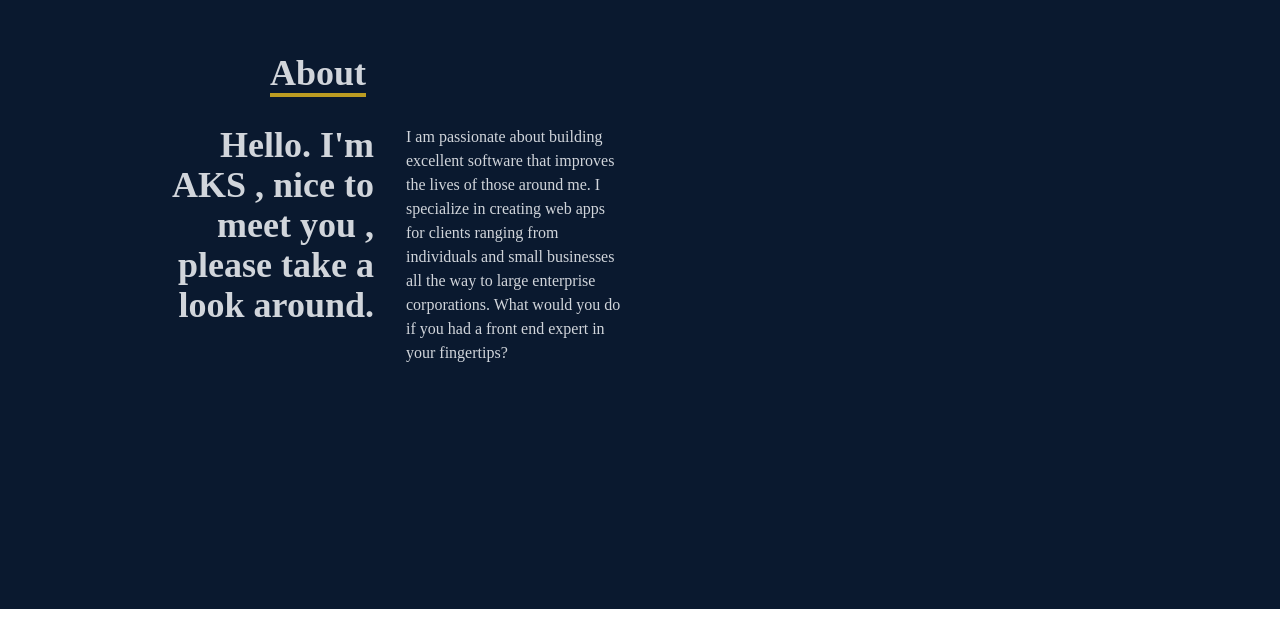
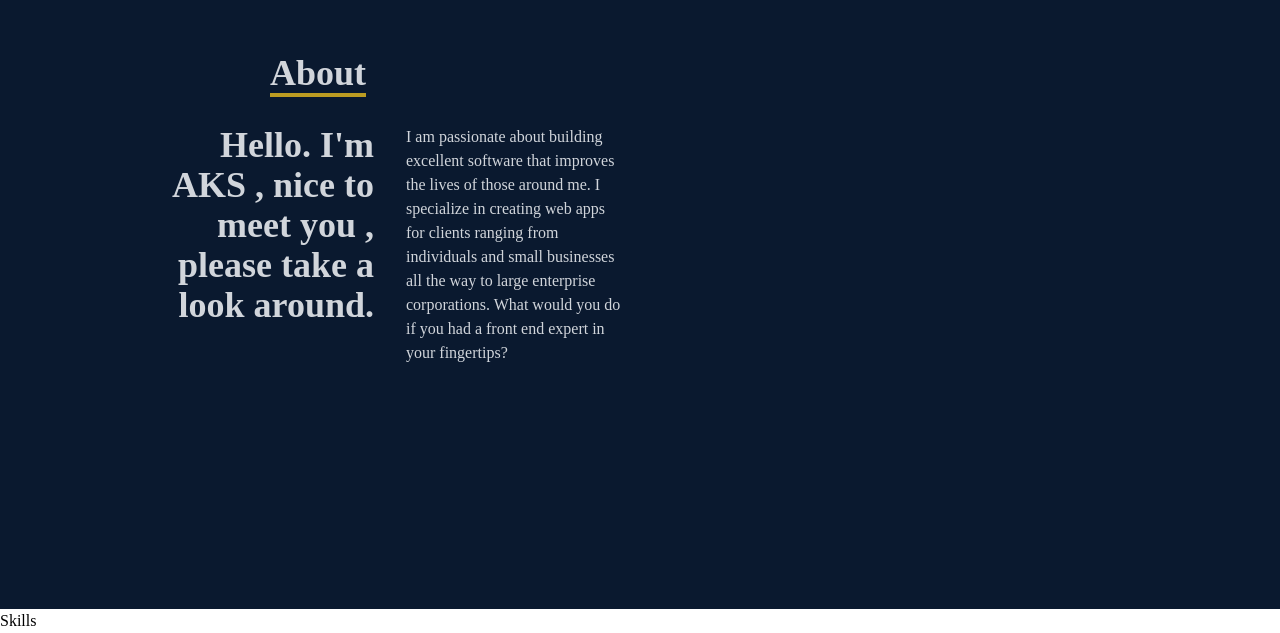
Before and after one commit to sonysandr/demo-portfolio-app, a React (Create React App) app: page / in a window 1280 px wide. Shown: the part 991-1624 px from the top of the page. Before the commit the page ends 1600 px from the top, so only its background shows below. Built offline with nearby package versions, Linux system fonts and the light colour scheme; the HTML template or start-up script is replaced by a standard one.

Commit message:
Skills component start

```diff
--- a/src/App.js
+++ b/src/App.js
@@ -1,6 +1,7 @@
 import About from "./components/About";
 import Home from "./components/Home";
 import Navbar from "./components/Navbar";
+import Skills from "./components/Skills";
 
 function App() {
   return (
@@ -8,6 +9,7 @@
       <Navbar />
       <Home/>
       <About/>
+      <Skills/>
     </div>
   );
 }
--- /dev/null
+++ b/src/components/Skills.jsx
@@ -0,0 +1,9 @@
+import React from 'react'
+
+const Skills = () => {
+  return (
+    <div>Skills</div>
+  )
+}
+
+export default Skills
```
